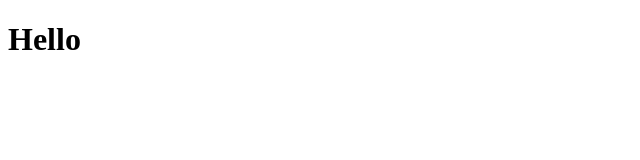
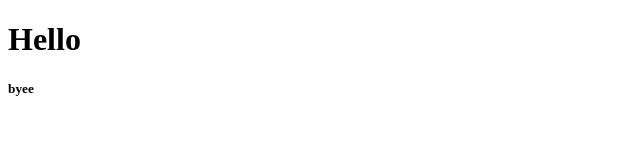
Before and after one commit to Snehaldhuri/RepoCreate, a plain HTML site: page index.html in a window 1280 px wide. Shown: the full height of the page, 0-640 px from the left. Drawn offline with Linux system fonts and the light colour scheme.

Commit message:
message added1

```diff
--- a/index.html
+++ b/index.html
@@ -8,5 +8,6 @@
 </head>
 <body>
     <h1>Hello </h1>
+    <h5>byee</h5>
 </body>
 </html>
```
